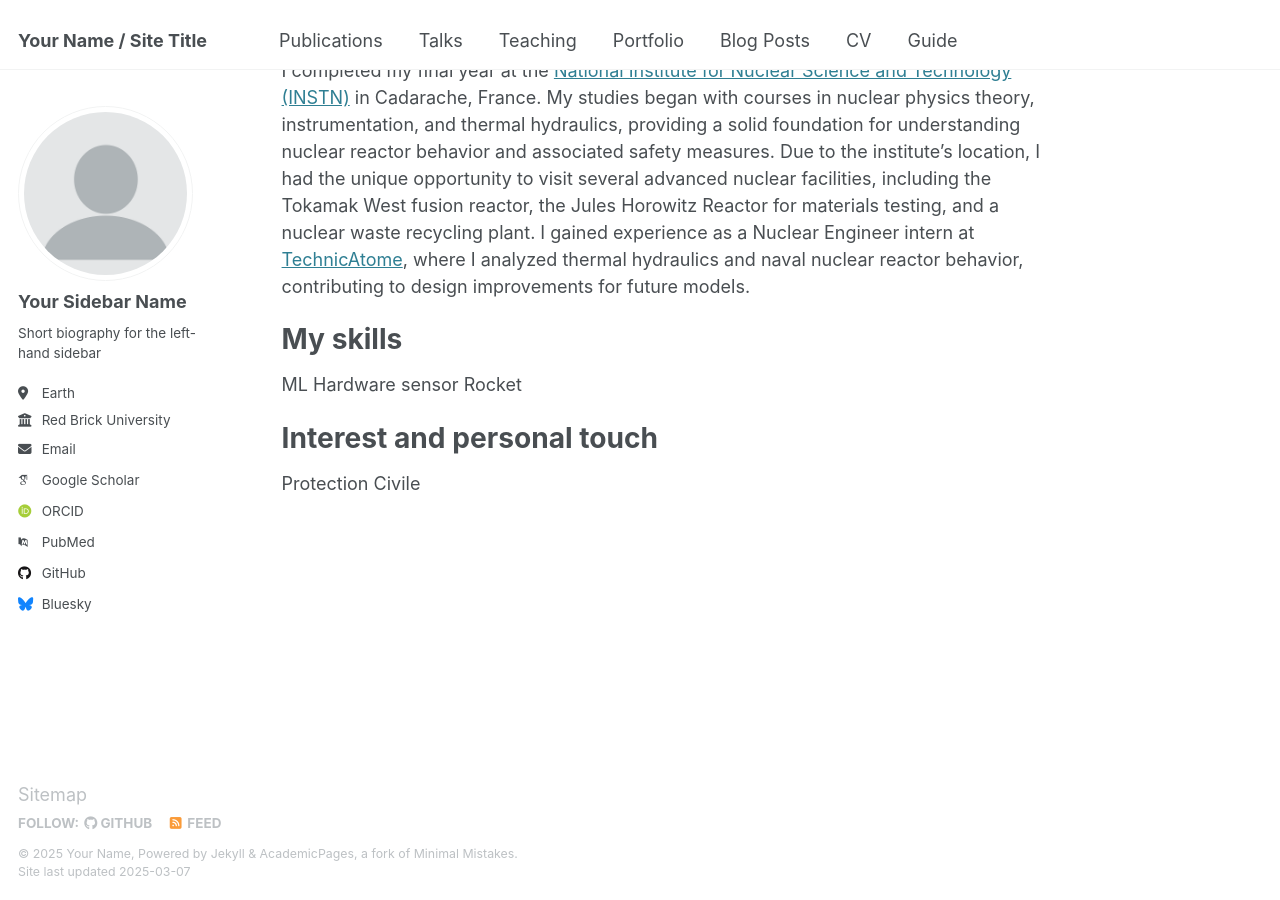
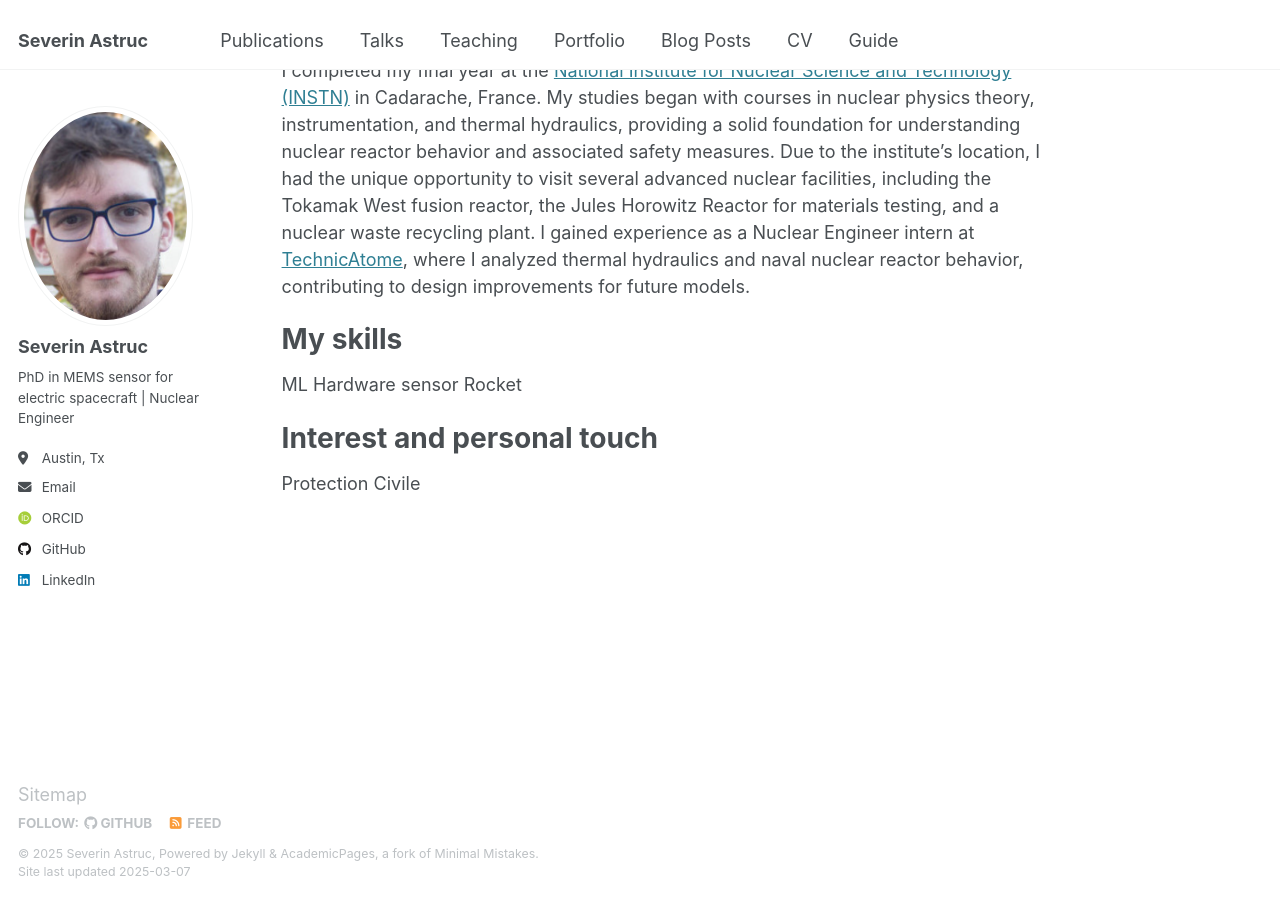
Before and after one commit to severinastruc/severinastruc.github.io, a Jekyll site: the page built from _pages/about.md, in a window 1280 px wide and 900 px high, scrolled down 1397 px. Built offline with Jekyll 4.4.1, drawn with Linux system fonts in a browser that asks for light colours; some web fonts are replaced.

Commit message:
Modified side bar

```diff
--- a/_config.yml
+++ b/_config.yml
@@ -9,35 +9,35 @@
 # Basic Site Settings
 locale                   : "en-US"
 site_theme               : "default"
-title                    : "Your Name / Site Title"
+title                    : "Severin Astruc"
 title_separator          : "-"
-name                     : &name "Your Name"
+name                     : &name "Severin Astruc"
 description              : &description "personal description"
-url                      : https://academicpages.github.io # the base hostname & protocol for your site e.g. "https://[your GitHub username].github.io"
+url                      : https://severinastruc.github.io # the base hostname & protocol for your site e.g. "https://[your GitHub username].github.io"
 baseurl                  : "" # the subpath of your site, e.g. "/blog"
-repository               : "academicpages/academicpages.github.io"
+repository               : "severinastruc/severinastruc.github.io"
 
 # Site Author - The following control what appear as part of the author content on the side bar.
 #               If a field is blank the icon and link will not appear, otherwise it will be shown.
 #               Additional customization can be done by editing /_includes/author-profile.html
 author:
   # Biographic information
-  avatar           : "profile.png"
-  name             : "Your Sidebar Name"
+  avatar           : "bio-photo.jpg"
+  name             : "Severin Astruc"
   pronouns         : # example: "she/her"
-  bio              : "Short biography for the left-hand sidebar"
-  location         : "Earth"
-  employer         : "Red Brick University"
+  bio              : "PhD in MEMS sensor for electric spacecraft | Nuclear Engineer"
+  location         : "Austin, Tx"
+  employer         : #"Red Brick University"
   uri              : # URL
-  email            : "none@example.org"
+  email            : "astrucseverin@outlook.fr"
 
   # Academic websites
   arxiv            : # URL - Update with the correct link to your profile
-  googlescholar    : "https://scholar.google.com/citations?user=PS_CX0AAAAAJ"
+  googlescholar    : #"https://scholar.google.com/citations?user=PS_CX0AAAAAJ"
   impactstory      : # URL
-  orcid            : "http://orcid.org/yourorcidurl"
+  orcid            : "https://orcid.org/0000-0003-0449-0978"
   semantic         : # URL
-  pubmed           : "https://www.ncbi.nlm.nih.gov/pubmed/?term=john+snow"
+  pubmed           : #"https://www.ncbi.nlm.nih.gov/pubmed/?term=john+snow"
   researchgate     : # URL
   scopus           : # URL
 
@@ -45,12 +45,12 @@ author:
   bitbucket        : # Username - Update with your username on the site
   codepen          : # Username
   dribbble         : # Username
-  github           : "academicpages"
+  github           : "severinastruc"
   kaggle           : # Username
   stackoverflow    : # User number or user number and name (i.e., use "1" or "1/jeff-atwood")
 
   # Social media
-  bluesky          : "bsky.app" # Replace this with you Bluesky username
+  bluesky          : #"bsky.app" # Replace this with you Bluesky username
   facebook         : # Username
   flickr           : # Username
   foursquare       : # Username
@@ -59,7 +59,7 @@ author:
   keybase          : # Username
   instagram        : # Username
   lastfm           : # Username
-  linkedin         : # Username
+  linkedin         : severin-astruc
   mastodon         : # URL
   medium           : # URL
   pinterest        : # Username
```
Also changed, not shown: images/bio-photo.jpg.
